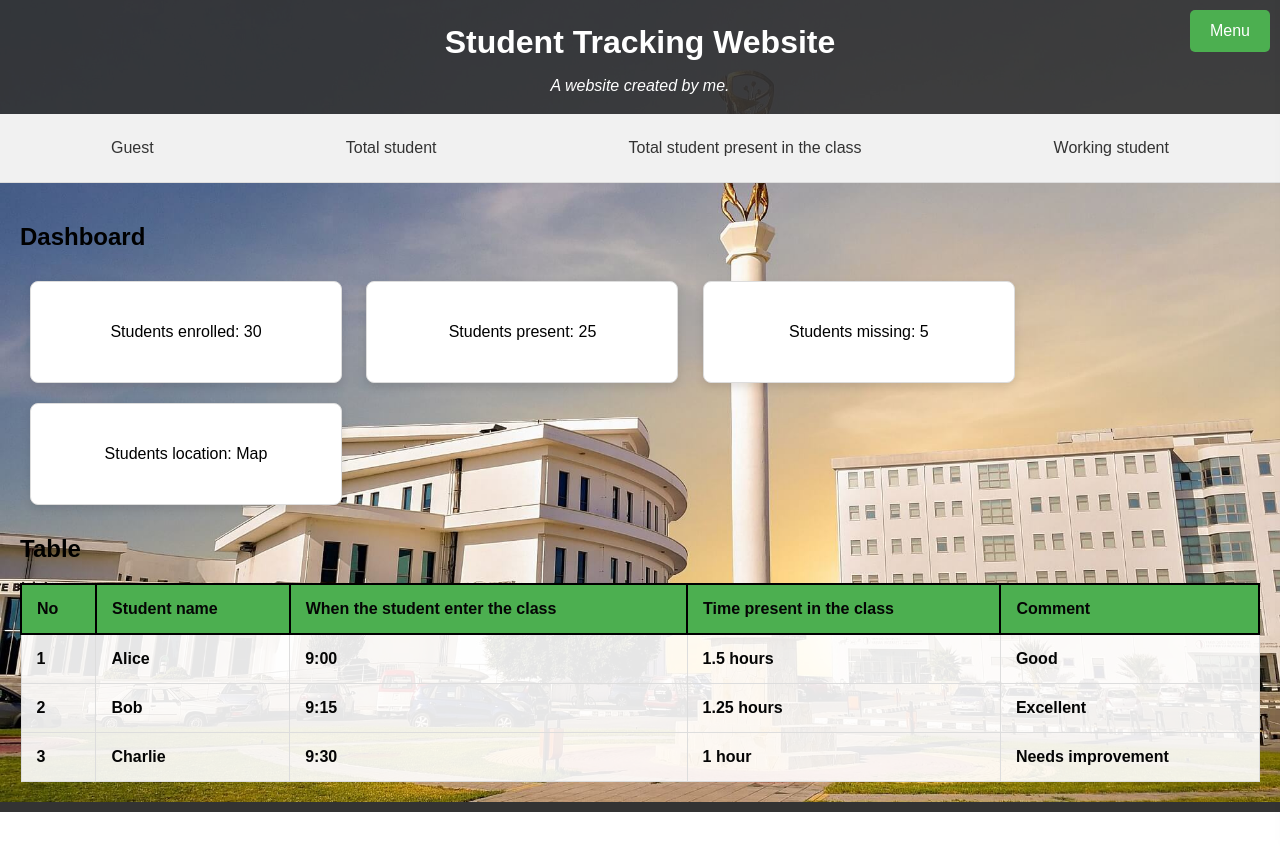
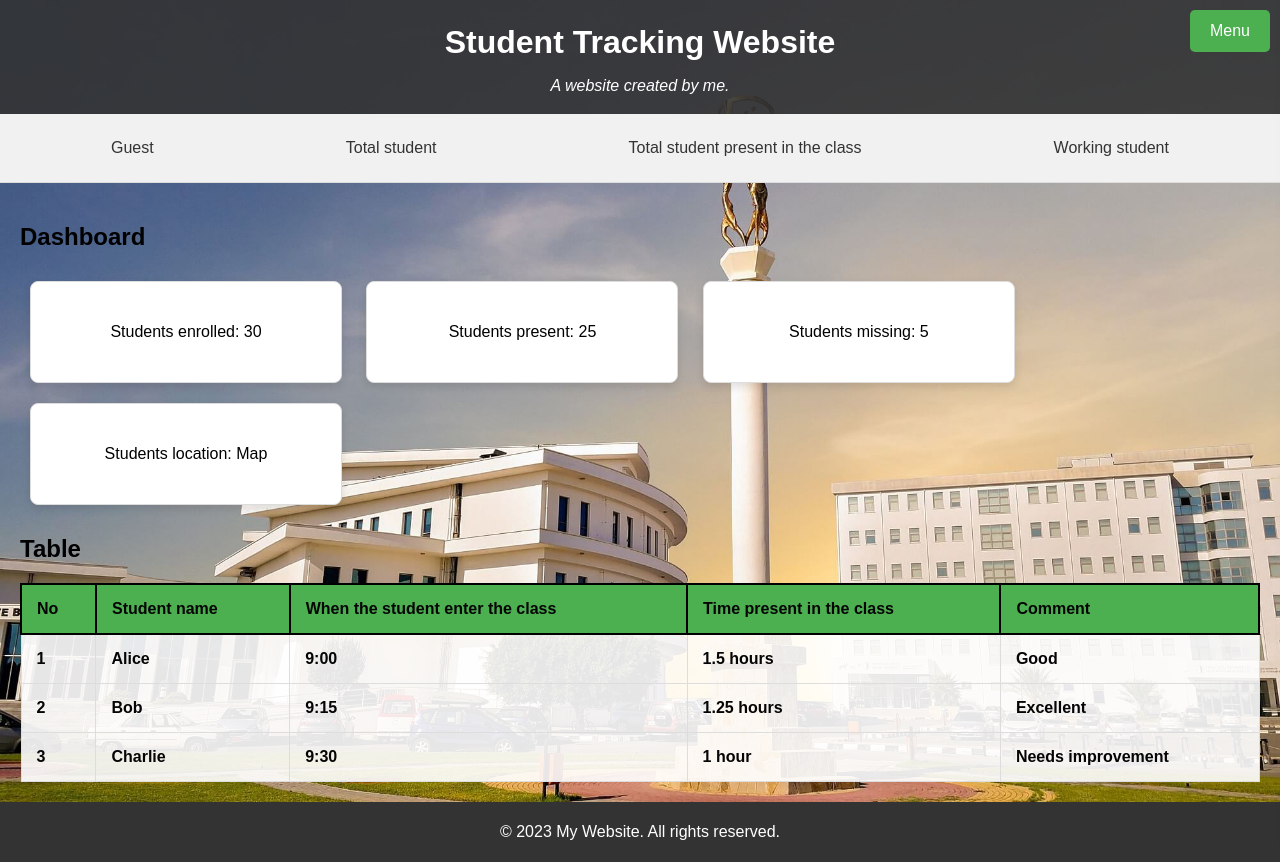
Before and after one commit to Osamaalsofy/student-tracking-system, a plain HTML site: page index.html in a window 1280 px wide. Before the commit the page ends 812 px from the top, so only its background shows below. Drawn offline with Linux system fonts and the light colour scheme.

Commit message:
Change name

```diff
--- a/index.html
+++ b/index.html
@@ -91,7 +91,7 @@
 
   <!-- Create a footer -->
   <div class="footer">
-
+    <p>© 2023 My Website. All rights reserved.</p>
   </div>
 
 </body>
```
